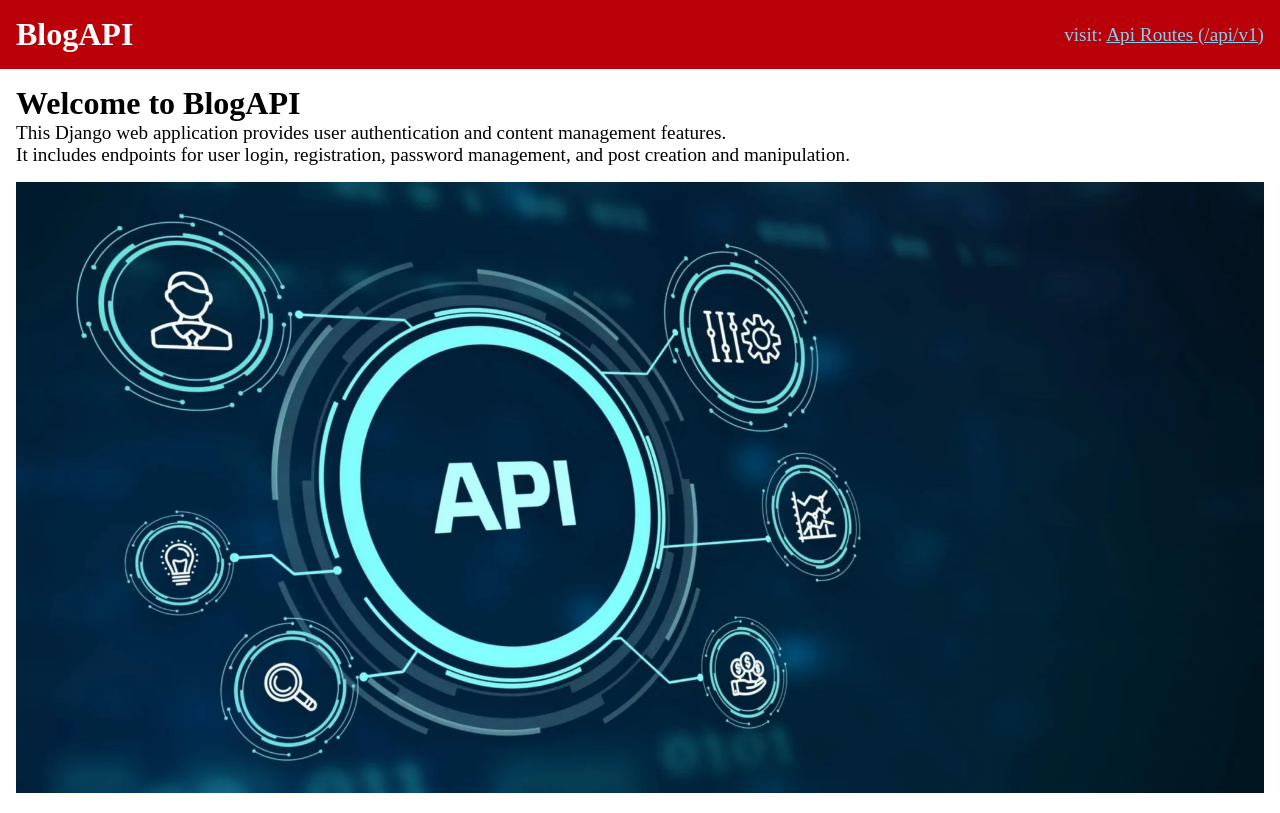
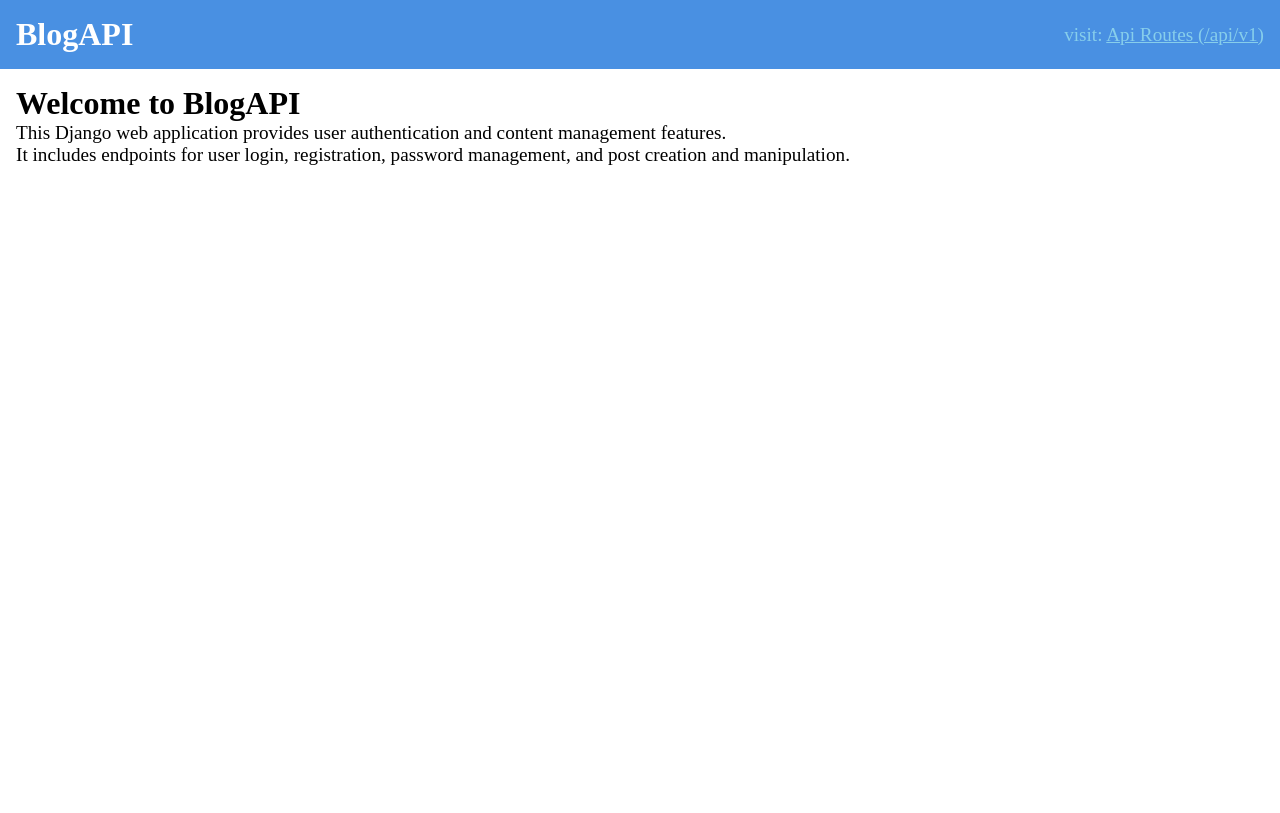
Before and after one commit to IAmKushagraSharma/BlogAPI, a Django app: page / in a window 1280 px wide. After the commit the page ends 165 px from the top, so only its background shows below. Run offline with Django 4.2, Linux system fonts and the light colour scheme; parts of the project's set-up code (start-up, migrations or seed data) failed here and were passed over.

Commit message:
UI Refactor: Change nav color, remove home img

```diff
--- a/static/main.css
+++ b/static/main.css
@@ -13,7 +13,7 @@ header {
   display: flex;
   justify-content: space-between;
   align-items: center;
-  background-color: #ba010a;
+  background-color: #4990e2;
   color: white;
   padding: 1rem;
 }
--- a/templates/api_home.html
+++ b/templates/api_home.html
@@ -26,7 +26,6 @@
         It includes endpoints for user login, registration, password management,
         and post creation and manipulation.
       </p>
-      <img src="{% static 'api.webp' %}" alt="img" />
     </main>
   </body>
 </html>
```
